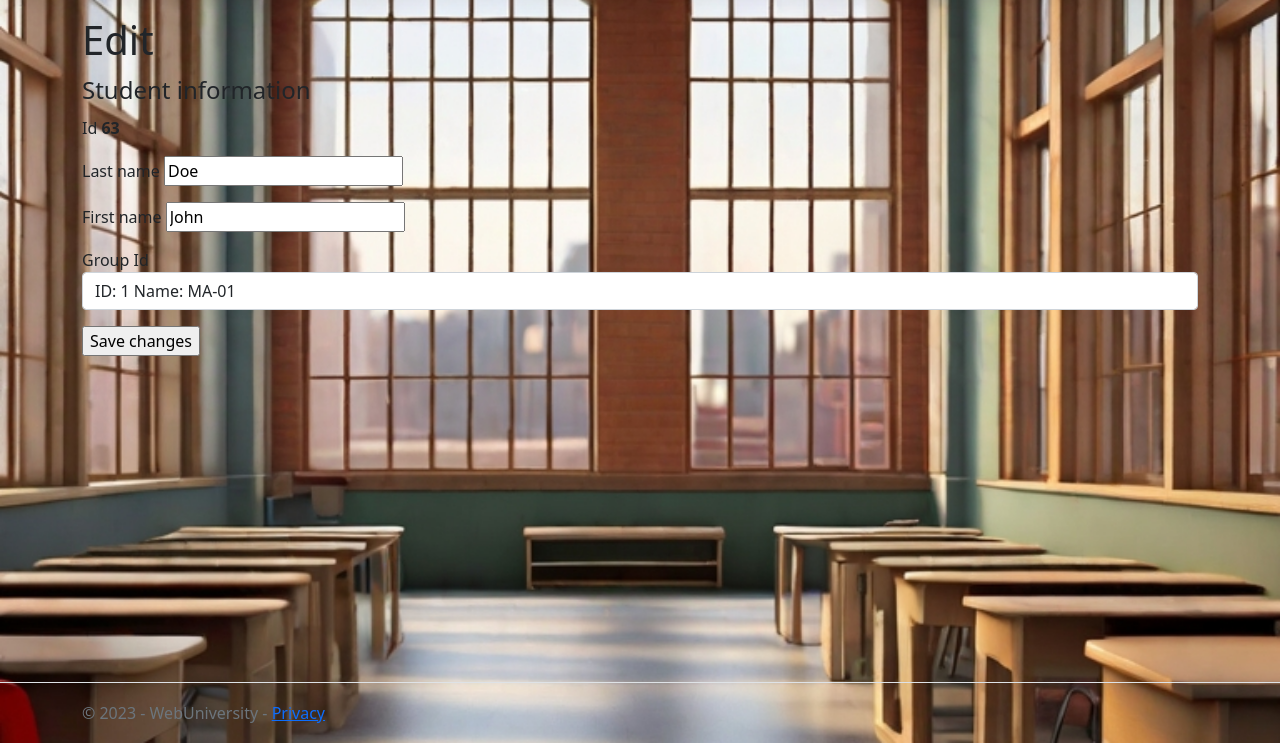
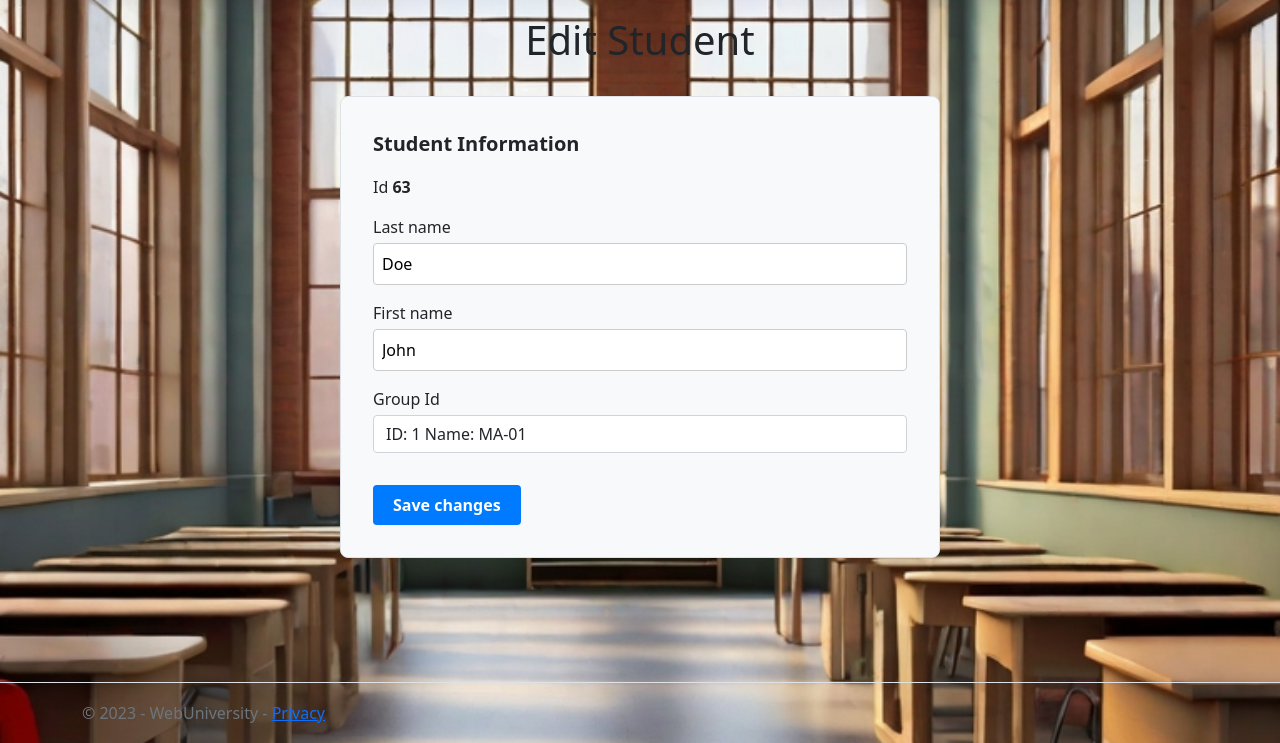
Before and after one commit to Yark13/SelfWorkWeb, an ASP.NET MVC app: page /Student/Edit/63 in a window 1280 px wide. Shown: the part 57-800 px from the top of the page. Run offline with ASP.NET Core 8 and stand-ins for ASP.NET MVC 5, Linux system fonts and the light colour scheme; data comes from the database, SQL or seed files in the repository; style sheets or scripts are compiled from the project's sources; the project's own start-up code is not run, and a stand-in starts its controllers and pages; some libraries are stand-ins or nearby versions.

Commit message:
customizated editpages

```diff
--- a/WebUniversity/WebUniversity/Views/Student/Edit.cshtml
+++ b/WebUniversity/WebUniversity/Views/Student/Edit.cshtml
@@ -1,41 +1,34 @@
 @model StudentViewModel
-@{
-<html>
-<head>
-<meta charset="utf-8" />
-<title>Edit student</title>
-</head>
-<body>
- <h1> Edit</h1>
+<link rel="stylesheet" href="~/css/entity-form.css" />
+
+<h1>Edit Student</h1>
 <form asp-controller="Student" asp-action="Edit" method="post">
     @Html.AntiForgeryToken()
     <fieldset>
- <legend>Student information</legend>
-       <p>
+        <legend>Student Information</legend>
+
+        <div class="form-group">
             <label asp-for="Id"></label>
             <strong>@Model.Id</strong>
-       </p>
+        </div>
 
-      <p>
+        <div class="form-group">
             <label asp-for="LastName"></label>
-         <input asp-for="LastName" value="@Model.LastName">
+            <input asp-for="LastName" />
             <span asp-validation-for="LastName" class="text-danger"></span>
-      </p>
+        </div>
 
-      <p>
+        <div class="form-group">
             <label asp-for="FirstName"></label>
-         <input asp-for="FirstName" value="@Model.FirstName">
+            <input asp-for="FirstName" />
             <span asp-validation-for="FirstName" class="text-danger"></span>
-      </p>
+        </div>
 
-      <p>
+        <div class="form-group">
             <label asp-for="GroupId"></label>
-         <select asp-for="GroupId" asp-items="Model.existingGroups" id="@Model.GroupId" class="form-control"> </select>
-      </p>
+            <select asp-for="GroupId" asp-items="Model.existingGroups" class="form-control"></select>
+        </div>
 
-      <p><input type="submit" name="buttonSubmit" value="Save changes"/></p>
+        <input type="submit" name="buttonSubmit" value="Save changes" />
     </fieldset>
 </form>
-</body>
-</html>
-}
--- a/WebUniversity/WebUniversity/Views/Student/Index.cshtml
+++ b/WebUniversity/WebUniversity/Views/Student/Index.cshtml
@@ -40,7 +40,7 @@
                     <td>@Html.DisplayFor(modelItem => item.FirstName)</td>
                     <td>@Html.DisplayFor(modelItem => item.GroupId)</td>
                     <td>
-                        <a asp-controller="Student" asp-route-id="@item.Id" class="btn btn-sm btn-warning me-1">Edit</a>
+                        <a asp-controller="Student" asp-action="Edit" asp-route-id="@item.Id" class="btn btn-sm btn-warning me-1">Edit</a>
                         <a asp-controller="Student" asp-action="Delete" asp-route-id="@item.Id" class="btn btn-sm btn-danger">Delete</a>
                     </td>
                 </tr>
--- /dev/null
+++ b/WebUniversity/WebUniversity/wwwroot/css/entity-form.css
@@ -0,0 +1,61 @@
+form {
+    max-width: 600px;
+    margin: 2rem auto;
+    padding: 2rem;
+    background-color: #f8f9fa;
+    border: 1px solid #dee2e6;
+    border-radius: 0.5rem;
+}
+
+h1 {
+    text-align: center;
+    margin-bottom: 1.5rem;
+}
+
+fieldset {
+    border: none;
+    padding: 0;
+}
+
+legend {
+    font-size: 1.25rem;
+    font-weight: bold;
+    margin-bottom: 1rem;
+}
+
+.form-group {
+    margin-bottom: 1rem;
+}
+
+label {
+    font-weight: 500;
+}
+
+input[type="text"],
+select {
+    width: 100%;
+    padding: 0.5rem;
+    margin-top: 0.25rem;
+    border: 1px solid #ccc;
+    border-radius: 4px;
+}
+
+input[type="submit"] {
+    margin-top: 1rem;
+    padding: 0.5rem 1.25rem;
+    font-weight: bold;
+    background-color: #007bff;
+    color: white;
+    border: none;
+    border-radius: 0.25rem;
+    cursor: pointer;
+}
+
+    input[type="submit"]:hover {
+        background-color: #0056b3;
+    }
+
+.text-danger {
+    color: red;
+    font-size: 0.875rem;
+}
```
Also changed, not shown: WebUniversity/WebUniversity/Views/Course/Edit.cshtml (+15 -22 lines), WebUniversity/WebUniversity/Views/Group/Edit.cshtml (+15 -22 lines), 15 other files. Lines whose indentation alone changed are shown as unchanged.
